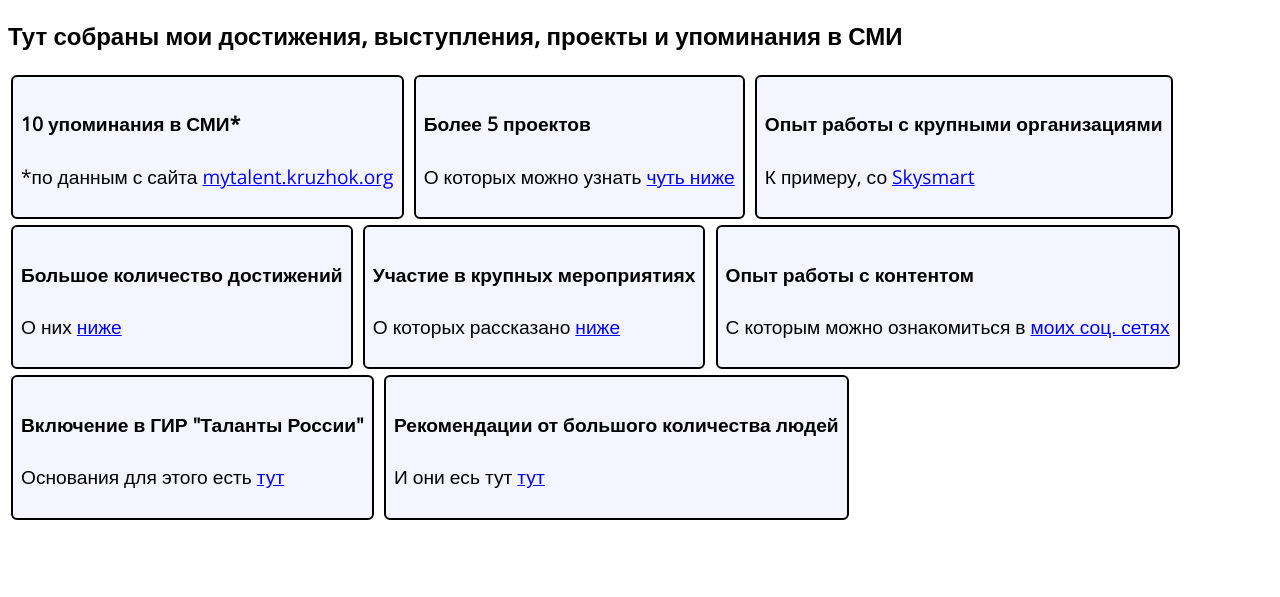
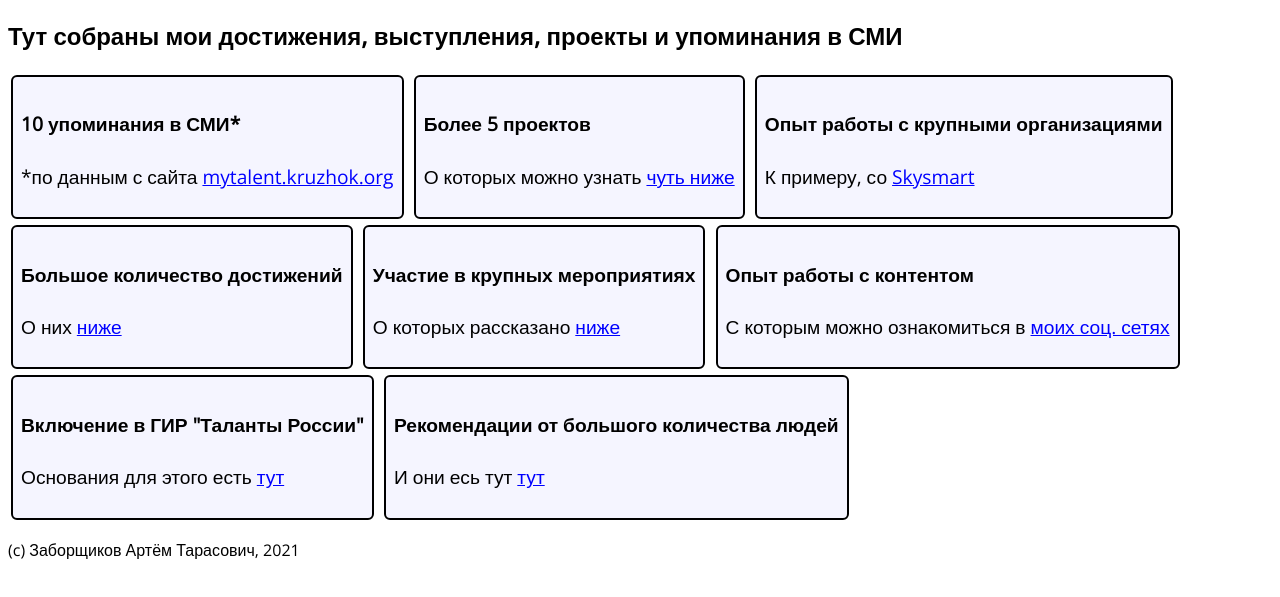
Before and after one commit to zaborshikov/zaborshicov.ru, a plain HTML site: page index.html in a window 1280 px wide. Shown: the part 67-664 px from the top of the page. Drawn offline with nearby package versions, Linux system fonts and the light colour scheme.

Commit message:
new footer

```diff
--- a/index.html
+++ b/index.html
@@ -41,5 +41,8 @@
       <h4><b>Рекомендации от большого количества людей</b></h4>
       <p>И они есь тут <a href="#">тут</a></p>
     </div>
+    <footer>
+      <p>(c) Заборщиков Артём Тарасович, 2021</p>
+    </footer>
   </body>
 </html>
```
